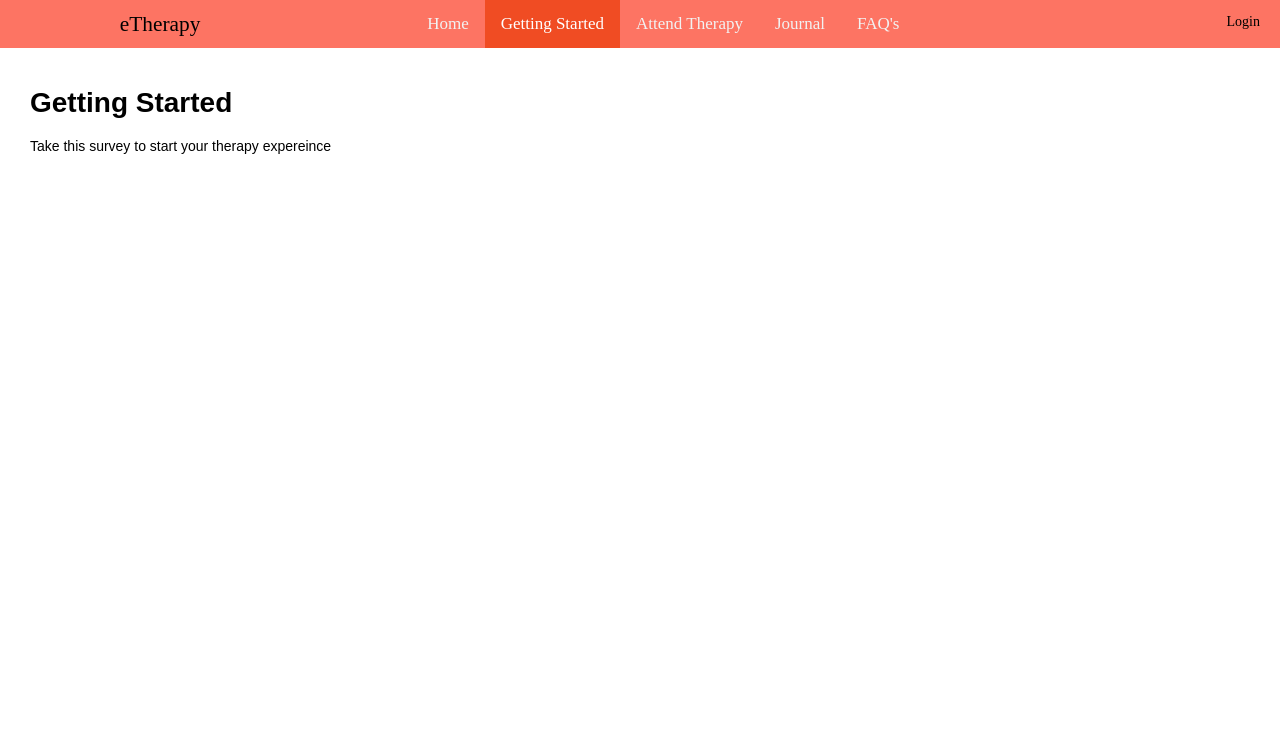
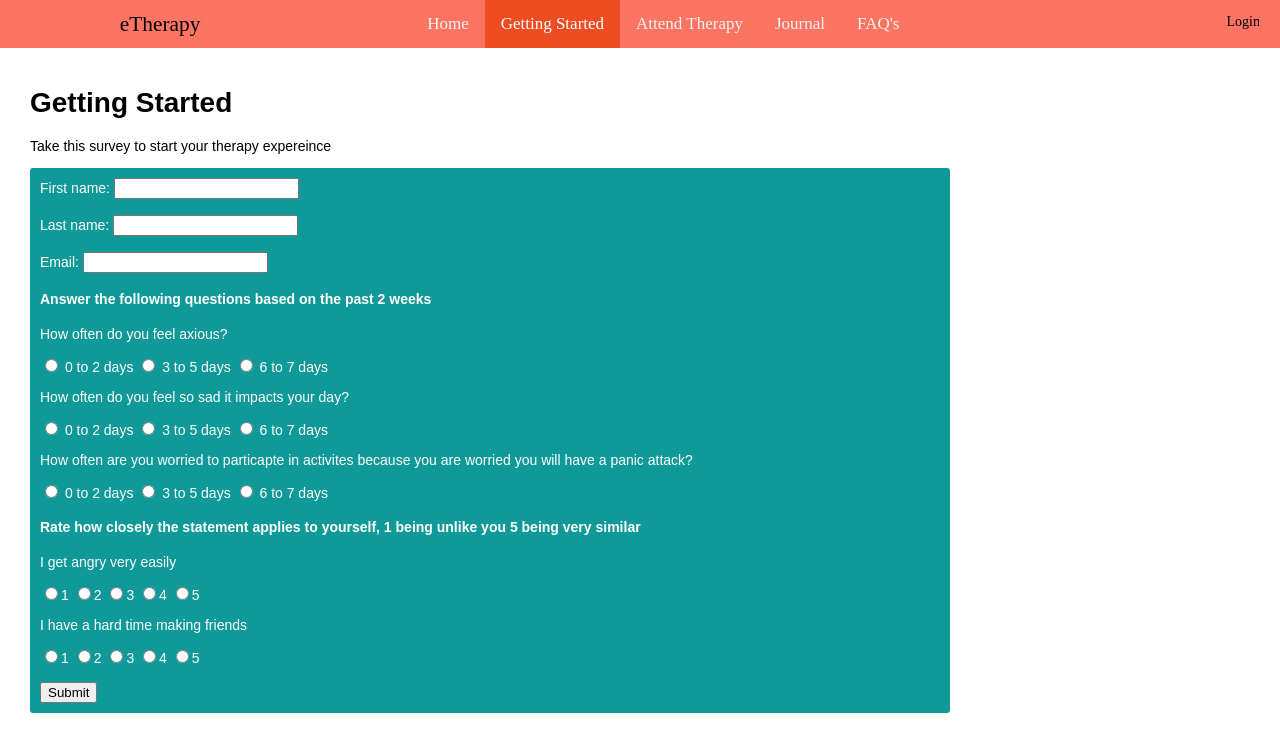
Before and after one commit to francescaansell/Group-Web-App, a website: page public/survery.html in a window 1280 px wide. Drawn offline with Linux system fonts and the light colour scheme.

Commit message:
Update Survery page

```diff
--- a/public/stylesheets/style.css
+++ b/public/stylesheets/style.css
@@ -89,6 +89,15 @@ nav a.active {
   flex-direction: row;
 }
 
+form {
+  background: #109999;
+  border-radius: 3px;
+  padding: 10px 10px 10px 10px;
+  color: white;
+  max-width: 900px;
+
+}
+
 /*RESPONSIVE DESIGN */
 @media only screen and (max-width: 900px){
   #flex {
--- a/public/survery.html
+++ b/public/survery.html
@@ -21,6 +21,41 @@
     <div id="wrapper">
         <h1>Getting Started</h1>
         <p>Take this survey to start your therapy expereince</p>
+
+        <form>
+            <label for="firstName"> First name: </label> <input type="text" name="firstName"> <br><br>
+            <label for="lastName"> Last name: </label> <input type="text" name="lastName"> <br><br>
+            <label for="email"> Email: </label> <input type="text" name="email">
+            <h4> Answer the following questions based on the past 2 weeks</h4>
+            <p>How often do you feel axious?</p>
+            <input type="radio" name="q1" value="0 to 2 days"><label for="0 to 2 days"> 0 to 2 days </label>
+            <input type="radio" name="q1" value="3 to 5 days"><label for="3 to 5 days"> 3 to 5 days </label>
+            <input type="radio" name="q1" value="6 to 7 days"><label for="6 to 7 days"> 6 to 7 days </label>
+            <p>How often do you feel so sad it impacts your day?</p>
+            <input type="radio" name="q2" value="0 to 2 days"><label for="0 to 2 days"> 0 to 2 days </label>
+            <input type="radio" name="q2" value="3 to 5 days"><label for="3 to 5 days"> 3 to 5 days </label>
+            <input type="radio" name="q2" value="6 to 7 days"><label for="6 to 7 days"> 6 to 7 days </label>
+            <p>How often are you worried to particapte in activites because you are worried you will have a panic attack?</p>
+            <input type="radio" name="q3" value="0 to 2 days"><label for="0 to 2 days"> 0 to 2 days </label>
+            <input type="radio" name="q3" value="3 to 5 days"><label for="3 to 5 days"> 3 to 5 days </label>
+            <input type="radio" name="q3" value="6 to 7 days"><label for="6 to 7 days"> 6 to 7 days </label>
+            <h4> Rate how closely the statement applies to yourself, 1 being unlike you 5 being very similar</h4>
+            <p>I get angry very easily</p>
+            <input type="radio" name="q4" value="1"><label for="1">1</label>
+            <input type="radio" name="q4" value="2"><label for="2">2</label>
+            <input type="radio" name="q4" value="3"><label for="3">3</label>
+            <input type="radio" name="q4" value="4"><label for="4">4</label>
+            <input type="radio" name="q4" value="5"><label for="5">5</label>
+            <p>I have a hard time making friends</p>
+            <input type="radio" name="q5" value="1"><label for="1">1</label>
+            <input type="radio" name="q5" value="2"><label for="2">2</label>
+            <input type="radio" name="q5" value="3"><label for="3">3</label>
+            <input type="radio" name="q5" value="4"><label for="4">4</label>
+            <input type="radio" name="q5" value="5"><label for="5">5</label>
+
+
+
+            <br><br><input type="submit" value="Submit">
     </div>
 </body>
 
```
